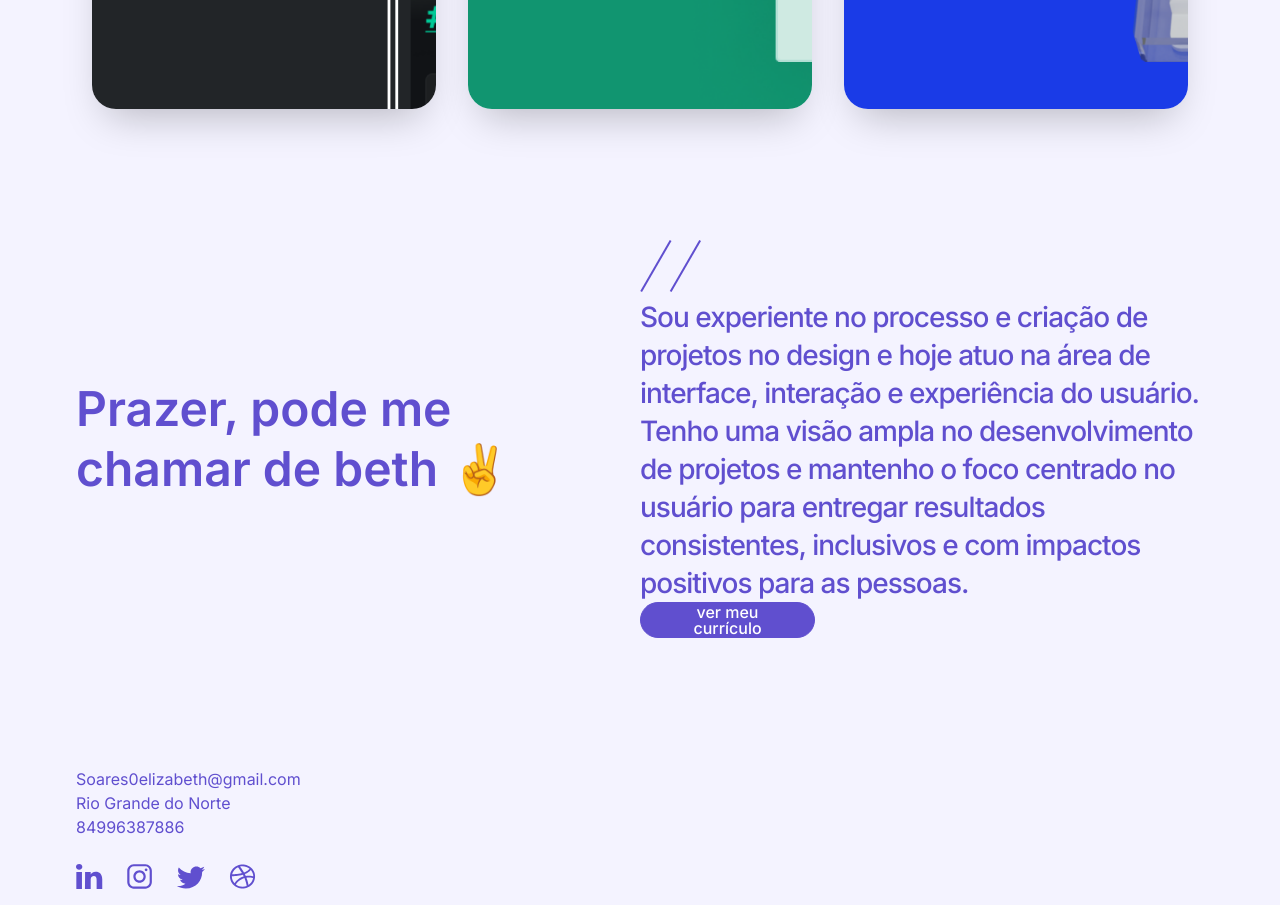
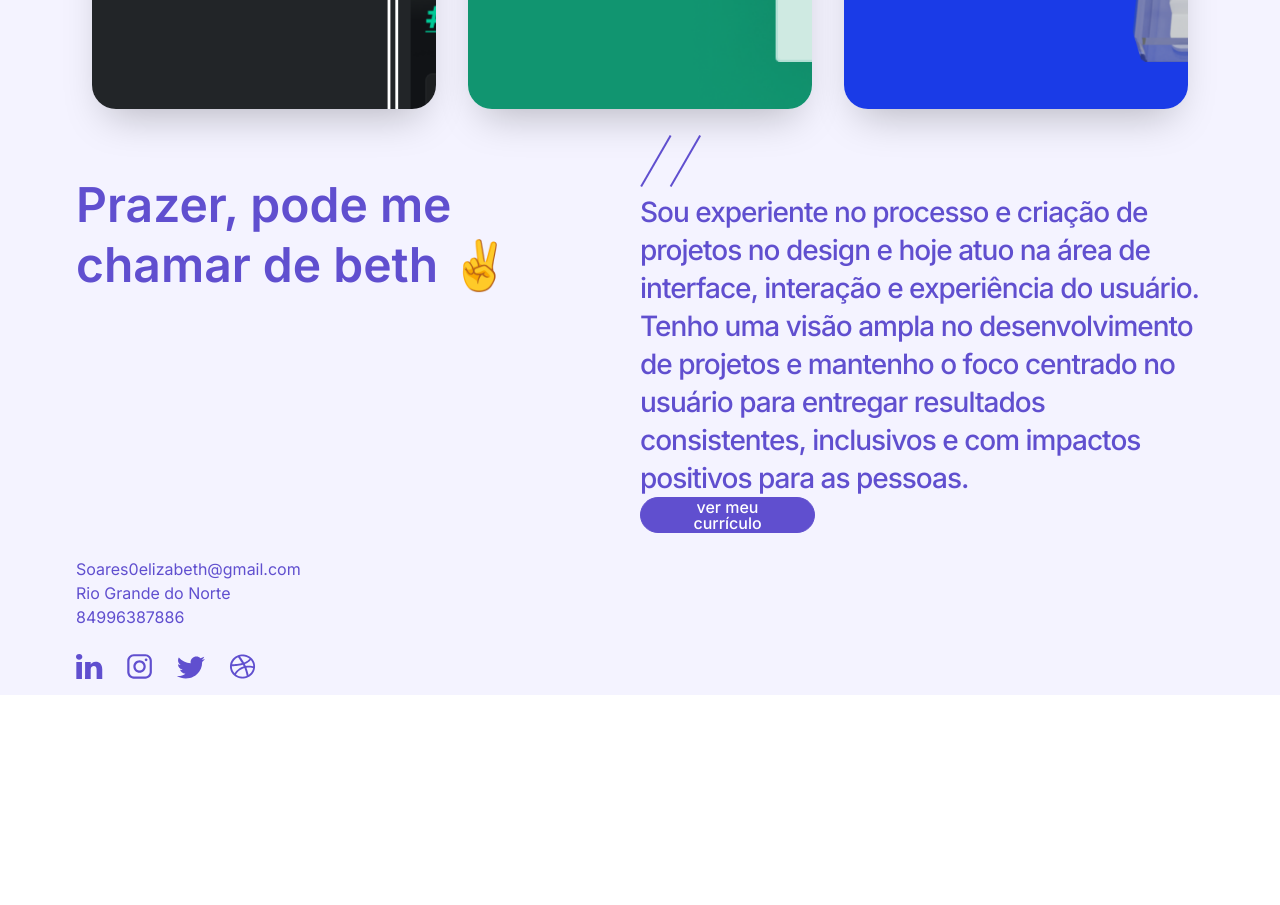
Before and after one commit to huilde/beths-portfolio, a React (Vite) app: page / in a window 1280 px wide. Shown: the part 1360-2265 px from the top of the page. After the commit the page ends 2055 px from the top, so only its background shows below. Built offline with nearby package versions, Linux system fonts and the light colour scheme.

Commit message:
fix: adjust footer grid

```diff
--- a/src/App.css
+++ b/src/App.css
@@ -212,17 +212,27 @@
   color: #604fcf;
 }
 
+@media (min-width: 560px) {
+  .footer {
+    display: grid;
+    grid-template-columns: repeat(auto-fit, minmax(552px, 1fr));
+    padding: 10px;
+    align-items: start;
+  }
+}
+
+@media (max-width: 560px) {
+  .footer {
+    display: grid;
+    grid-template-columns: 1fr;
+    padding: 10px;
+    align-items: start;
+  }
+}
+
 @media (min-width: 900px) {
   .cards_item {
     width: 50%;
-  }
-  .footer {
-    display: flex;
-    flex-direction: column;
-    flex-wrap: wrap;
-    /* grid-template-rows: 608px; */
-    /* grid-template-columns: 100% 100% 100%; */
-    /* padding: 10px; */
   }
 }
 
@@ -230,26 +240,12 @@
   .cards_item {
     width: 33.3333%;
   }
-  .footer {
-    display: flex;
-    flex-direction: column;
-    flex-wrap: wrap;
-    /* grid-template-rows: 608px; */
-    /* grid-template-columns: 100% 100% 100%; */
-    /* padding: 10px; */
-  }
 }
 
 .infos {
   margin-top: 24px;
 }
 @media (min-width: 1134px) {
-  .footer {
-    display: grid;
-    grid-template-rows: 608px;
-    grid-template-columns: 50% 50%;
-    padding: 10px;
-  }
 }
 
 @media (max-width: 1134px) {
```
